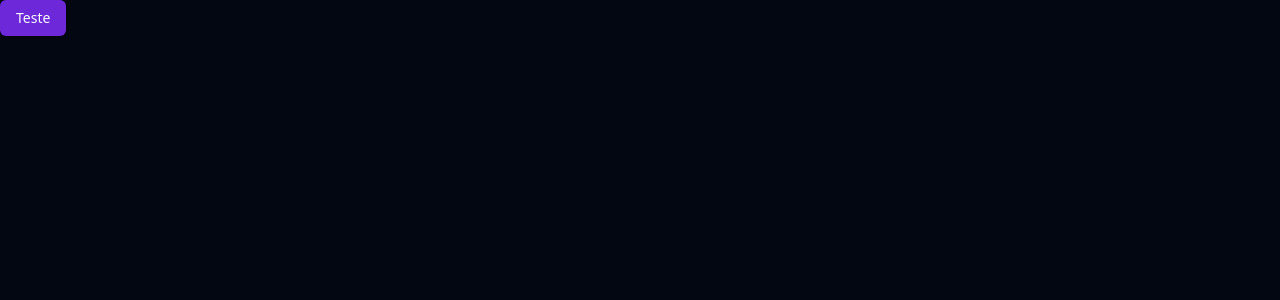
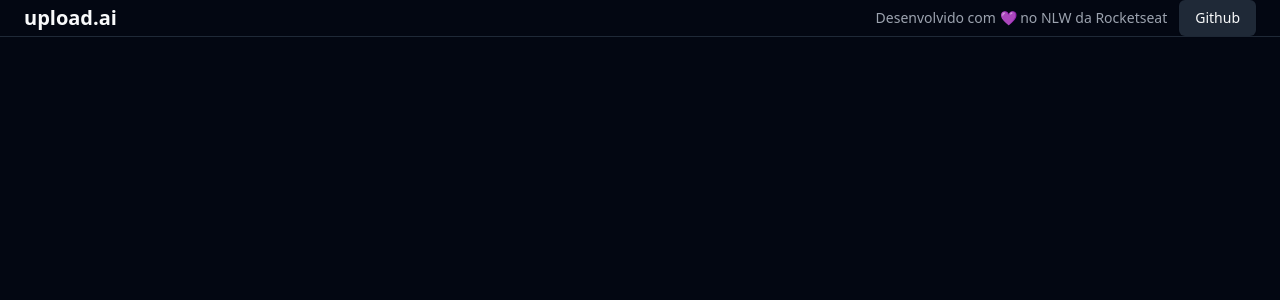
Before and after one commit to thallencar/upload-ai-web, a React (Vite) app: page / in a window 1280 px wide. Shown: the top 300 px of the page. Built offline with nearby package versions, Linux system fonts and the light colour scheme.

Commit message:
adicionando e estilizando o cabeçalho

```diff
--- a/src/App.tsx
+++ b/src/App.tsx
@@ -4,6 +4,13 @@
 
 
   return (
-    <Button>Teste</Button>
+    <div className="px-6 pv-3 flex items-center justify-between border-b">
+      <h1 className="text-xl font-bold">upload.ai</h1>
+
+      <div className=" flex items-center gap-3">
+        <span className="text-sm font-thin text-muted-foreground">Desenvolvido com 💜 no NLW da Rocketseat</span>
+        <Button variant={"secondary"}>Github</Button>
+      </div>
+    </div>
   )
 }
```
